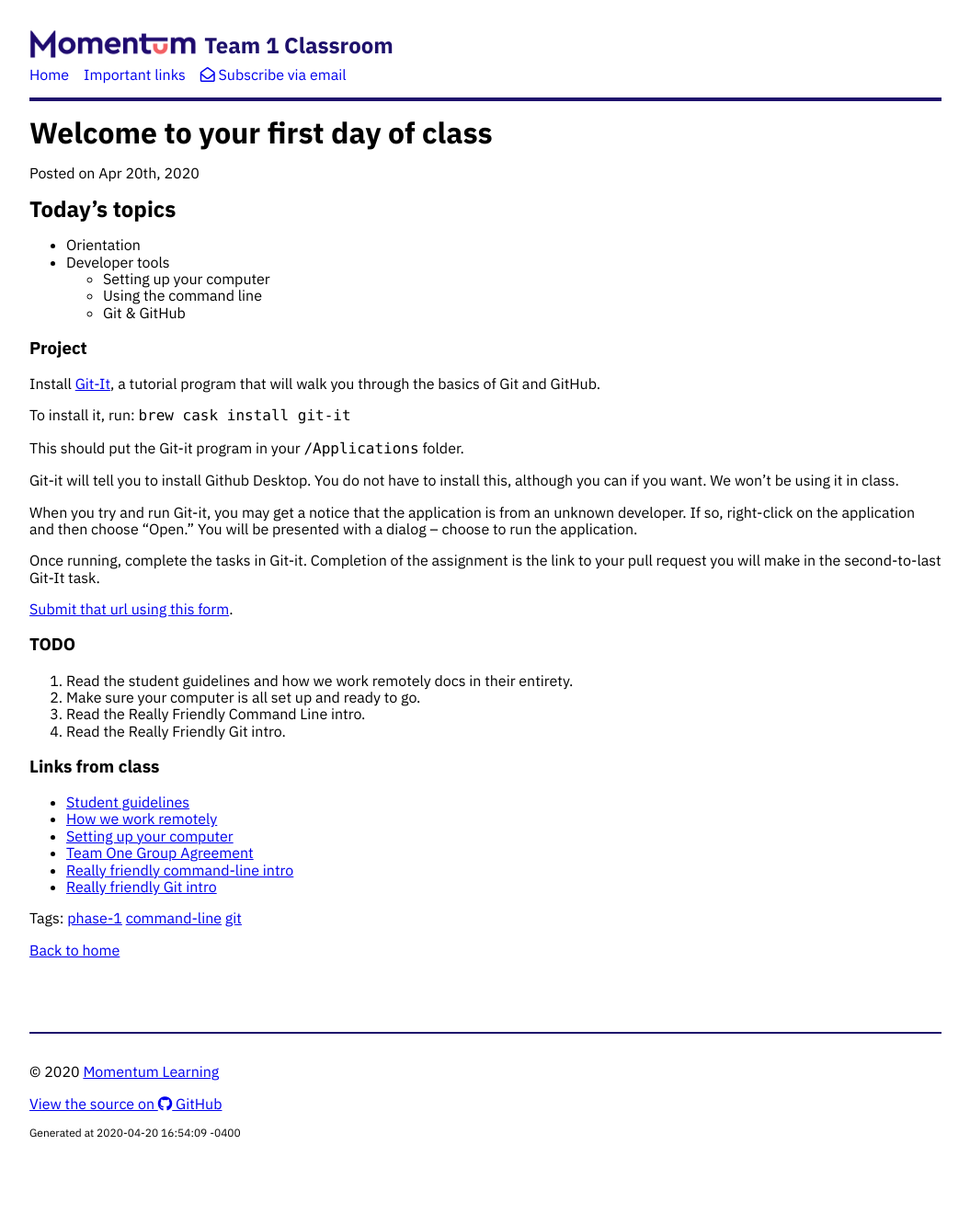
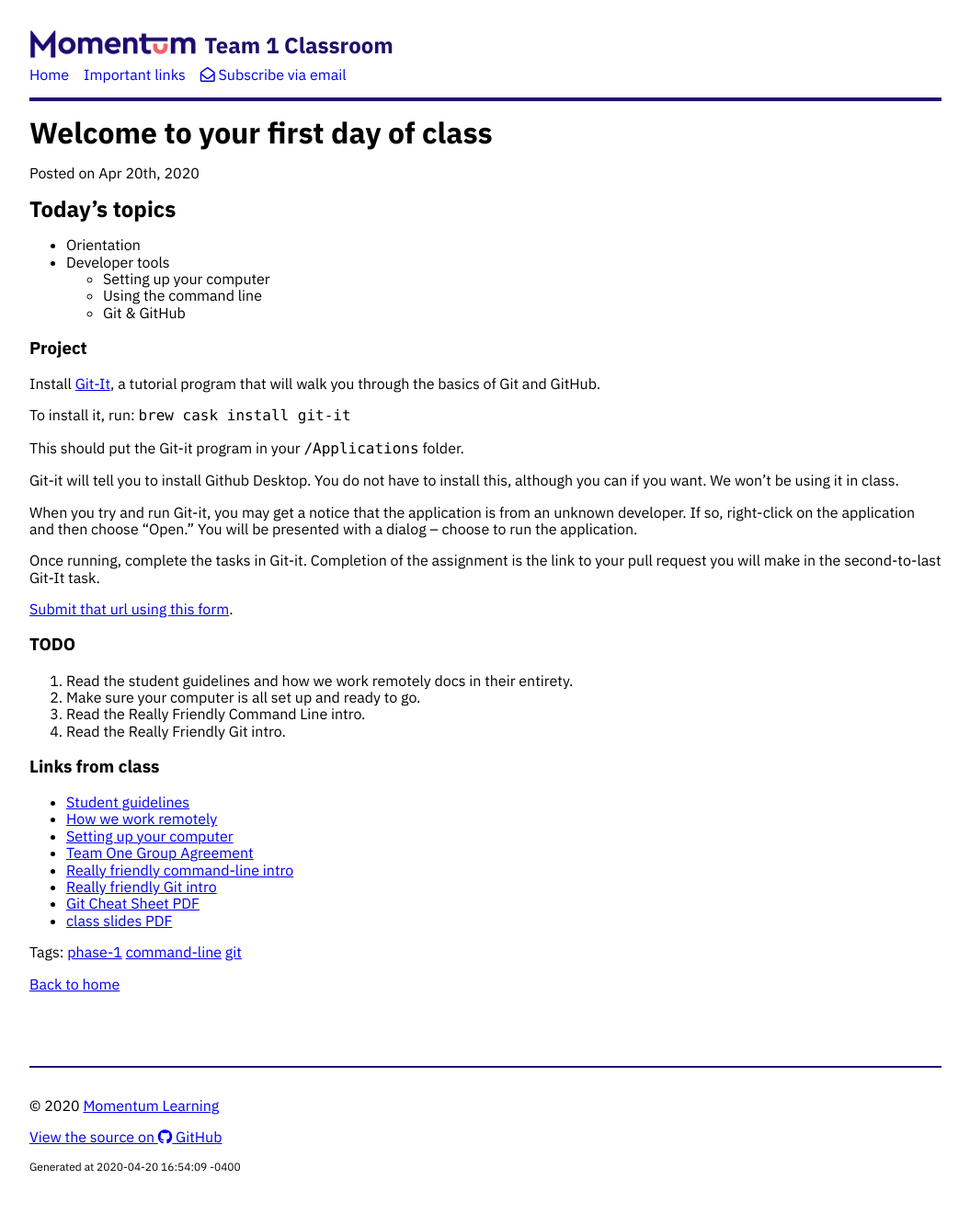
Before and after one commit to Momentum-Morehouse-2/Momentum-Morehouse-2.github.io, a Jekyll site: the page built from _posts/2020-04-20-welcome-to-class.md, in a window 1280 px wide. Shown: the whole page at 92% size, without its empty margins (112-1167 px from the left). Built offline with Jekyll 4.4.1, drawn with Linux system fonts in a browser that asks for light colours; nearby versions of some CDN libraries; before the commit the page ends 1283 px from its top, so only the background shows below that.

Commit message:
Add first day slides and link to git cheat sheet

```diff
--- a/_posts/2020-04-20-welcome-to-class.md
+++ b/_posts/2020-04-20-welcome-to-class.md
@@ -44,3 +44,5 @@ Once running, complete the tasks in Git-it. Completion of the assignment is the
 * [Team One Group Agreement](https://docs.google.com/document/d/1dBb-LePiuM2rV7SJJB42f7W9wdv86ic5uq2Rjsu_mP8/edit?usp=sharing)
 * [Really friendly command-line intro](https://drive.google.com/open?id=1E4ALJrjclTYE4C6lwIV517-SOXiZ-Dqb)
 * [Really friendly Git intro](https://drive.google.com/open?id=125rubyTQpBwmpi6I_UzUWfT1aXeHmy5n)
+* [Git Cheat Sheet PDF](https://github.github.com/training-kit/downloads/github-git-cheat-sheet.pdf)
+* [class slides PDF](../slide-decks/git-slides.pdf)
```
Also changed, not shown: 1 other file.
